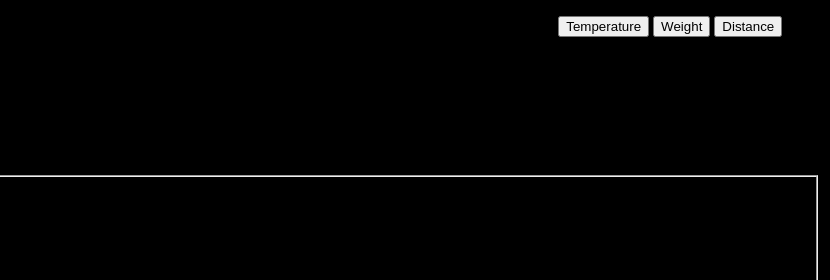
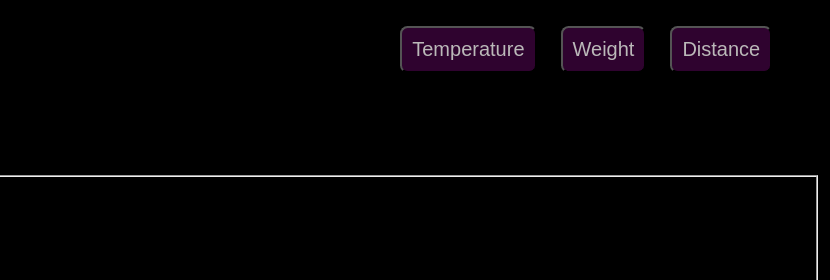
Before and after one commit to Moliki-Salman/html_css_javascript_tutorial, a plain HTML site: page cousera/unit-conversion.html in a window 1280 px wide. Shown: the top 280 px of the page, 450-1280 px from the left. Drawn offline with Linux system fonts and the light colour scheme.

Commit message:
styling the nav button

```diff
--- a/cousera/style.css
+++ b/cousera/style.css
@@ -28,3 +28,21 @@ padding-left: 2cm;
 float: right;
 padding-right: 1cm;
 }
+
+/* Navigation Bar Buttons */
+.topmenu {
+color: rgb(187, 185, 185);
+background-color: rgb(47, 3, 47);
+margin: 10px;
+padding: 10px;
+border-radius: 2mm;
+font-size: 20px;
+text-decoration: none;
+}
+
+.topmenu:hover {
+color: white;
+font-weight: bolder;
+background-color: purple;
+text-decoration: underline
+}
--- a/cousera/unit-conversion.html
+++ b/cousera/unit-conversion.html
@@ -9,9 +9,9 @@
       <header>Unit Conversions</header>
       <nav>
         <div class="topdiv">
-          <a href="#temperature"><button>Temperature</button></a>
-          <a href="#weight"><button>Weight</button></a>
-          <a href="#distance"><button>Distance</button></a>
+          <a href="#temperature"><button class="topmenu">Temperature</button></a>
+          <a href="#weight"><button class="topmenu">Weight</button></a>
+          <a href="#distance"><button class="topmenu">Distance</button></a>
         </div>
       </nav>
     </section>
```
